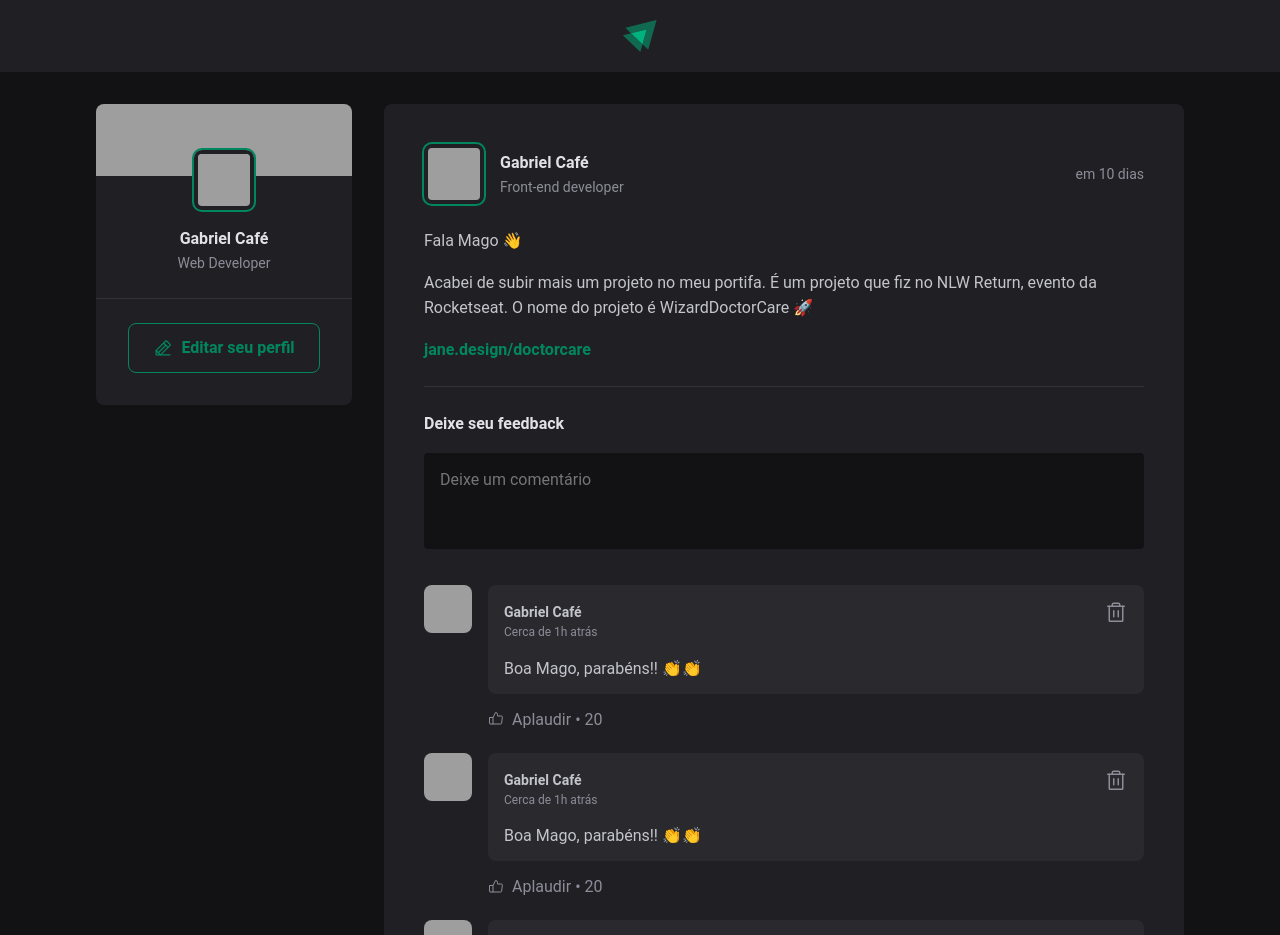
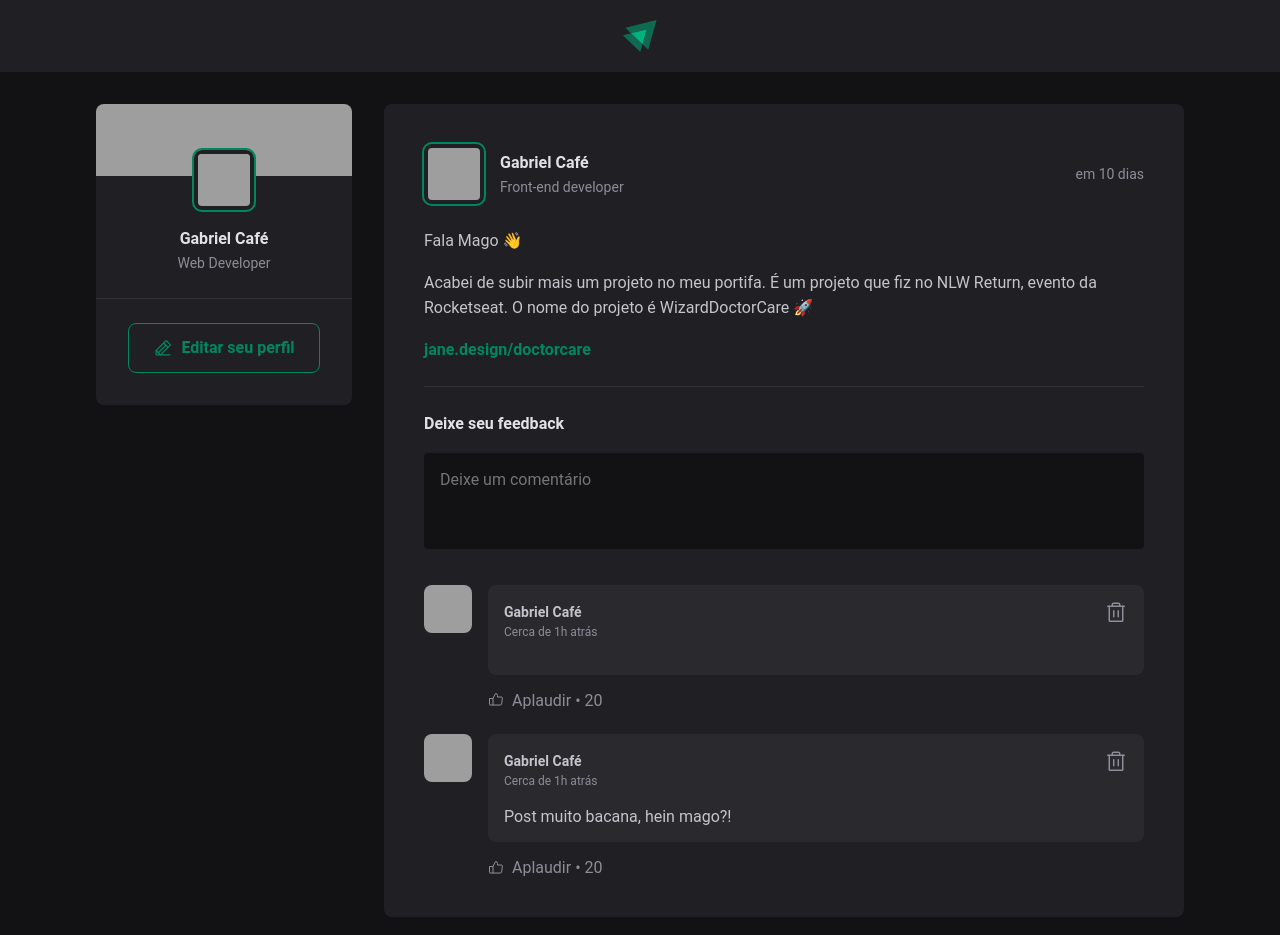
Before and after one commit to Gabrielcafens/ignite, a React (Vite) app: page / in a window 1280 px wide. Shown: the top 935 px of the page. Built offline with nearby package versions, Linux system fonts and the light colour scheme; grey boxes are pictures that could not be loaded.

Commit message:
Os motores do React - Inserindo comentários (Programação declarativa)

```diff
--- a/src/components/Comment.jsx
+++ b/src/components/Comment.jsx
@@ -3,7 +3,7 @@
 import { ThumbsUp, Trash } from 'phosphor-react';
 import { Avatar } from './Avatar';
 
-export function Comment() {
+export function Comment({ content }) {
   return (
     <div className={styles.comment}>
        <Avatar hasBorder={false} src="https://github.com/Gabrielcafens.png" alt="" />
@@ -18,7 +18,7 @@
               <Trash size={24} />
             </button>
           </header>
-          <p>Boa Mago, parabéns!! 👏👏</p>
+          <p>{content}</p>
         </div>
         <footer>
           <button>
--- a/src/components/Post.jsx
+++ b/src/components/Post.jsx
@@ -9,9 +9,9 @@
 export function Post({ author, publishedAt, content }) {
 
   const [comments, setComments] = useState([
-    1,
-    2,
+    'Post muito bacana, hein mago?!'
   ]);
+  const [newCommentText, setNewCommentText] = useState('');
   const publishedDateFormatted = format(publishedAt, "d 'de' LLLL 'às' HH:mm'h'", {
     locale: ptBR,
   });
@@ -23,8 +23,14 @@
   function handleCrateNewComment() {
     event.preventDefault()
 
-    setComments([...comments, comments.length + 1]);
+    setComments([...comments, newCommentText]);
+    setNewCommentText('');
   }
+
+  function handleNewCommentChange() {
+    setNewCommentText(event.target.value);
+  }
+
   return (
     <article className={styles.post}>
       <header>
@@ -53,7 +59,10 @@
       <form onSubmit={handleCrateNewComment} className={styles.commentForm}>
         <strong>Deixe seu feedback</strong>
         <textarea
+          name="comment"
           placeholder="Deixe um comentário"
+          value={newCommentText}
+          onChange={handleNewCommentChange}
         />
         <footer>
           <button type="submit">Publicar</button>
@@ -63,7 +72,7 @@
 
         <Comment />
         {comments.map(comment => {
-          return <Comment />
+          return <Comment content={comment} />
         })}
       </div>
     </article >
```
